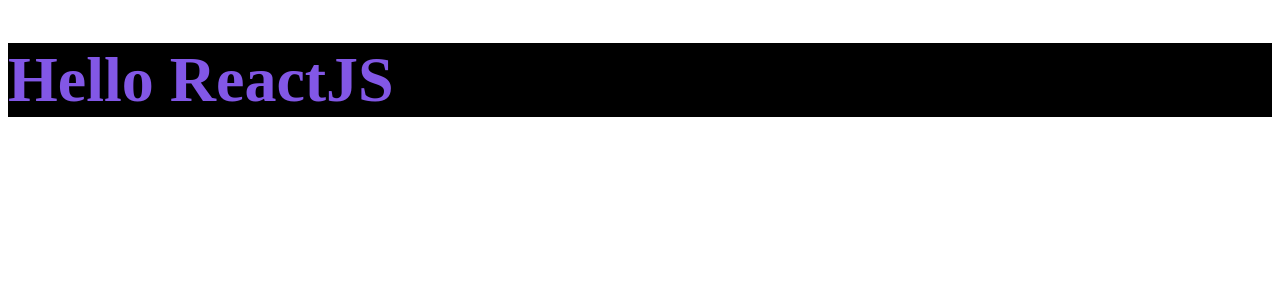
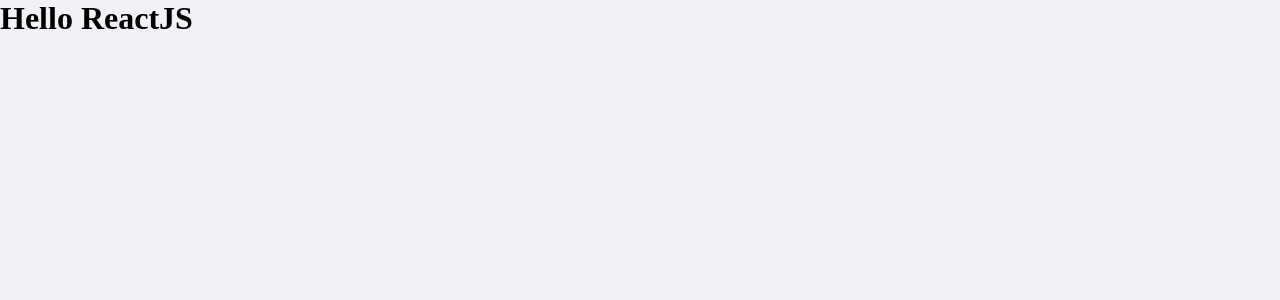
Before and after one commit to EngJao89/dtmoney, a React (Create React App) app: page / in a window 1280 px wide. Shown: the top 300 px of the page. Built offline with nearby package versions, Linux system fonts and the light colour scheme.

Commit message:
feat(dm03-global-styles): implementa estilos globais da aplicação

```diff
--- a/public/index.html
+++ b/public/index.html
@@ -3,6 +3,9 @@
   <head>
     <meta charset="utf-8" />
     <meta name="viewport" content="width=device-width, initial-scale=1" />
+
+    <link rel="shortcurt icon" href="favicon.png" type="image/png">
+
     <title>dtmoney</title>
   </head>
   <body>
--- a/src/App.tsx
+++ b/src/App.tsx
@@ -1,15 +1,10 @@
-import styled from 'styled-components';
-
-const Title = styled.h1`
-  background-color: #000000;
-  font-size: 64px;
-  color: #8257e6;
-`
+import { GlobalStyle } from "./styles/global";
 
 export function App() {
   return (
     <div className="App">
-      <Title>Hello ReactJS</Title>
+      <h1>Hello ReactJS</h1>
+      <GlobalStyle/>
     </div>
   );
 }
--- /dev/null
+++ b/src/styles/global.ts
@@ -0,0 +1,47 @@
+import { createGlobalStyle } from 'styled-components'
+
+export const GlobalStyle = createGlobalStyle`
+  :root {
+    --background: #F0F2F5;
+    --red: #E52E4D;
+    --blue: #5429CC;
+
+    --blue-light: #6933FF;
+
+    --text-tittle: #363F5F;
+    --text-body: #969CB3;
+
+    --backgroun: #F0F2F5;
+    --shape: #FFFFFF;
+  }
+
+  *{
+    margin: 0;
+    padding: 0;
+    box-sizing: border-box;
+  }
+
+  html {
+    @media (max-width: 1080px) {
+      font-size: 93.75%; //15px
+    }
+
+    @media (max-width: 720px) {
+      font-size: 87.5%; //14px
+    }
+  }
+
+  body {
+    background: var(--background);
+    -webkit-font-smoothing: antialiased;
+  }
+
+  button {
+    cursor: pointer;
+  }
+
+  [disabled] {
+    opacity: 0.6;
+    cursor: not-allowed;
+  }
+`
```
